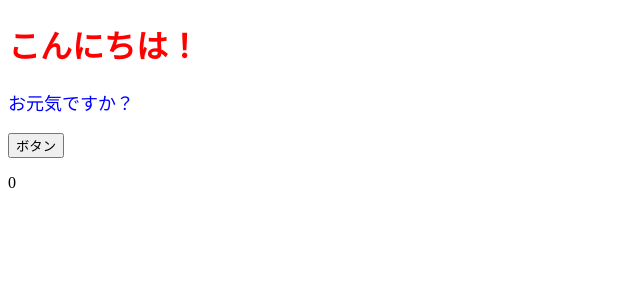
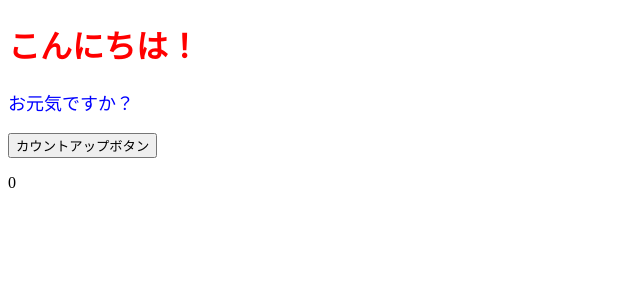
Before and after one commit to AyakoNakamoto-code/React-Basic, a React (Create React App) app: page / in a window 1280 px wide. Shown: the top 300 px of the page, without its empty margins (0-640 px from the left). Built offline with nearby package versions, Linux system fonts and the light colour scheme.

Commit message:
App.jsxでカウントアップボタンを追加

```diff
--- a/src/App.jsx
+++ b/src/App.jsx
@@ -2,14 +2,16 @@
 import ColorfullMessage from "./components/colorfullMessage";
 
 const App = () => {
-  const onClickButton = () => alert();
+  const onClickButtonUp = () => {
+    setNum(num + 1);
+  };
   const [num, setNum] = useState(0);
   return (
     <>
       <h1 style={{ color: "red" }}>こんにちは！</h1>
       <ColorfullMessage color="blue">お元気ですか？</ColorfullMessage>
       <ColorfullMessage color="pink" message="元気です！" />
-      <button onClick={onClickButton}>ボタン</button>
+      <button onClick={onClickButtonUp}>カウントアップボタン</button>
       <p>{num}</p>
     </>
   );
```
